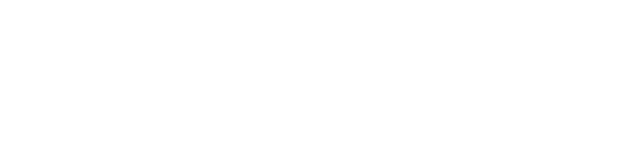
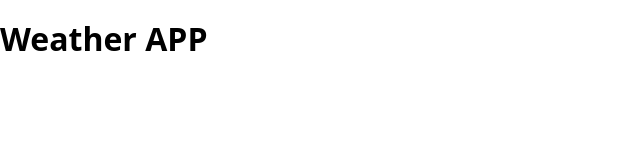
Before and after one commit to KarolFilas/weather-app, a website built with Vite: page index.html in a window 1280 px wide. Shown: the whole page, without its empty margins (0-640 px from the left). Built offline with nearby package versions, Linux system fonts and the light colour scheme.

Commit message:
update readme

```diff
--- a/index.html
+++ b/index.html
@@ -8,6 +8,7 @@
 </head>
 
 <body>
+  <h1>Weather APP</h1>
   <script type="module" src="/main.js"></script>
 </body>
 
```
Also changed, not shown: readme.md.
